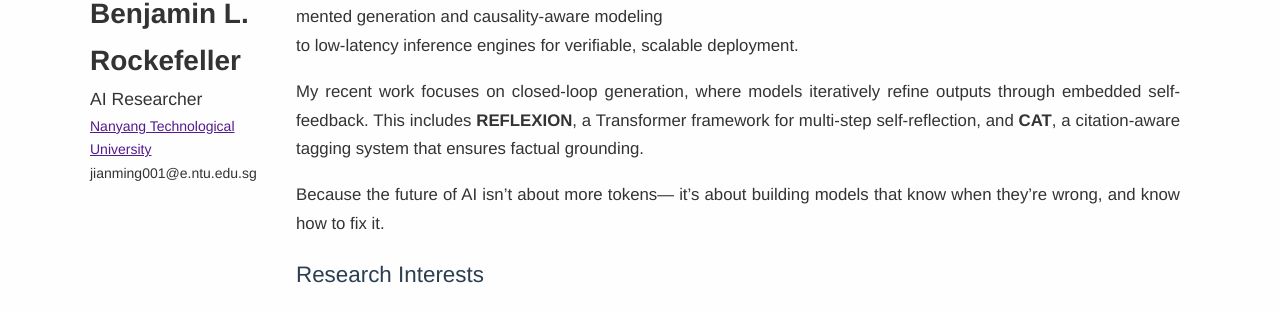
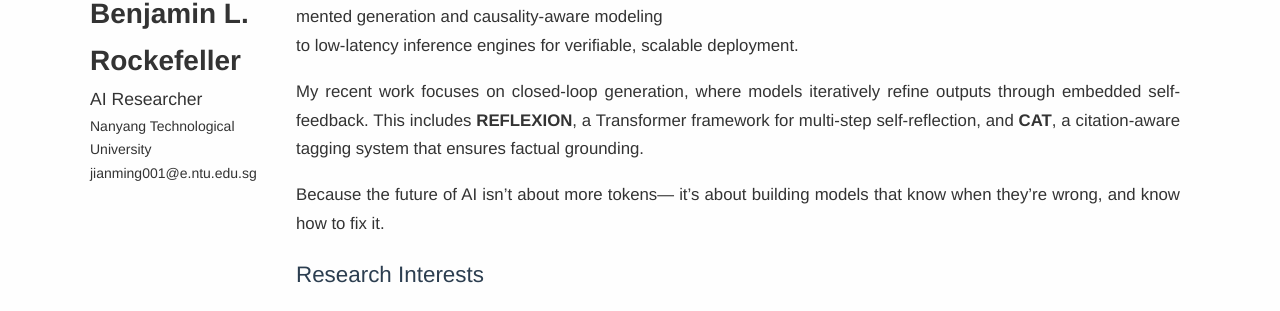
Before and after one commit to BenjaminRockefeller/benjaminrockefeller.github.io, a Jekyll site: the page built from index.md, in a window 1280 px wide. Shown: the part 261-572 px from the top of the page. Built offline with Jekyll 4.4.1, drawn with Linux system fonts in a browser that asks for light colours; a style sheet for code colours, icons or effects is not loaded; our own code applies the rules of GitHub Pages for plain Markdown files.

Commit message:
Update homepage.html

```diff
--- a/_layouts/homepage.html
+++ b/_layouts/homepage.html
@@ -50,7 +50,7 @@
         <br>
         {% endif %}
         {% if site.affiliation %}
-        <a href="{{ site.affiliation_link }}" rel="noopener"><autocolor>{{ site.affiliation }}</autocolor></a>
+        <span class="university">{{ site.affiliation }}</span>
         <br>
         {% endif %}
         {% if site.email %}
```
